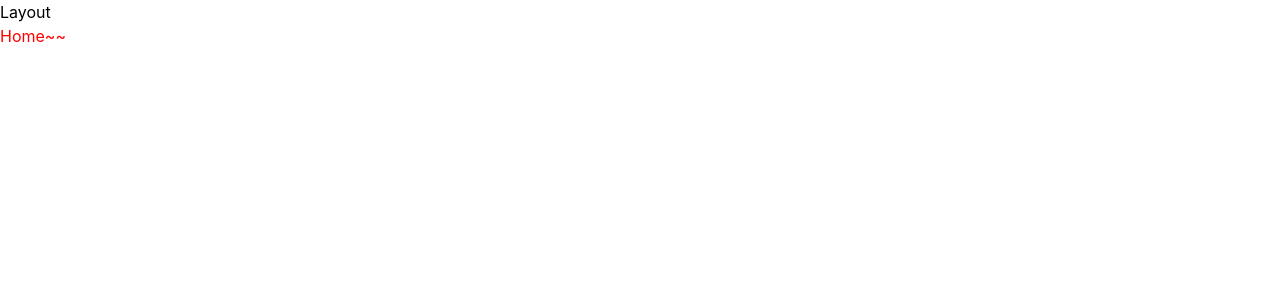
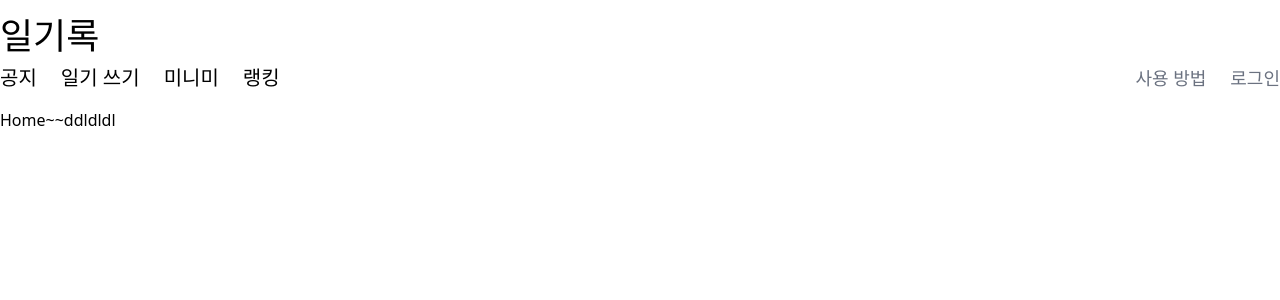
Before and after one commit to ilgilog/-ilgilog-fe, a React (Create React App) app: page /home in a window 1280 px wide. Shown: the top 300 px of the page. Built offline with nearby package versions, Linux system fonts and the light colour scheme.

Commit message:
feat: 공통 Header 구현

```diff
--- a/public/index.html
+++ b/public/index.html
@@ -10,34 +10,11 @@
       content="Web site created using create-react-app"
     />
     <link rel="apple-touch-icon" href="%PUBLIC_URL%/logo192.png" />
-    <!--
-      manifest.json provides metadata used when your web app is installed on a
-      user's mobile device or desktop. See https://developers.google.com/web/fundamentals/web-app-manifest/
-    -->
     <link rel="manifest" href="%PUBLIC_URL%/manifest.json" />
-    <!--
-      Notice the use of %PUBLIC_URL% in the tags above.
-      It will be replaced with the URL of the `public` folder during the build.
-      Only files inside the `public` folder can be referenced from the HTML.
-
-      Unlike "/favicon.ico" or "favicon.ico", "%PUBLIC_URL%/favicon.ico" will
-      work correctly both with client-side routing and a non-root public URL.
-      Learn how to configure a non-root public URL by running `npm run build`.
-    -->
-    <title>일기록</title>
+    <title>일기록 - 일기 쓰고 집 꾸미기</title>
   </head>
   <body>
     <noscript>You need to enable JavaScript to run this app.</noscript>
     <div id="root"></div>
-    <!--
-      This HTML file is a template.
-      If you open it directly in the browser, you will see an empty page.
-
-      You can add webfonts, meta tags, or analytics to this file.
-      The build step will place the bundled scripts into the <body> tag.
-
-      To begin the development, run `npm start` or `yarn start`.
-      To create a production bundle, use `npm run build` or `yarn build`.
-    -->
   </body>
 </html>
--- a/src/App.tsx
+++ b/src/App.tsx
@@ -2,6 +2,7 @@ import React from 'react';
 import { Router } from 'route/Router';
 
 export const App = () => {
+
   return (
     <>
       <Router />
--- /dev/null
+++ b/src/components/home/Diary.tsx
@@ -0,0 +1,7 @@
+export const Diary = () => {
+    return(
+        <div>
+
+        </div>
+    )
+}
--- /dev/null
+++ b/src/components/layout/Header.tsx
@@ -0,0 +1,11 @@
+import { Logo } from "./Logo"
+import { Menu } from "./Menu"
+
+export const Header = () => {
+    return(
+        <div className="flex flex-wrap flex-1 max-w-[1280px] min-w-[1280px] my-4" >
+            <Logo />
+            <Menu />
+        </div>
+    )
+}
--- /dev/null
+++ b/src/components/layout/Logo.tsx
@@ -0,0 +1,14 @@
+import { useNavigate } from "react-router-dom"
+
+export const Logo = () => {
+
+    let navigate = useNavigate();
+
+    const handleClick = () => {
+        navigate("/home");
+    }
+
+    return(
+        <h1 onClick={handleClick} className="w-full mb-2 text-4xl cursor-pointer">일기록</h1>
+    )
+}
--- /dev/null
+++ b/src/components/layout/Menu.tsx
@@ -0,0 +1,35 @@
+import { Link } from "react-router-dom"
+
+export const Menu = () => {
+
+    const menuList = [
+        {name: "공지", link: "/home"},
+        {name: "일기 쓰기", link: "/home"},
+        {name: "미니미", link: "/home"},
+        {name: "랭킹", link: "/home"},
+    ]
+    const subMenuList = [
+        {name: "사용 방법", link: "/home"},
+        {name: "로그인", link: "/home"},
+        // {name: "내 정보", link: "/home"},
+    ]
+
+    return(
+        <div className="flex justify-between w-full">
+            <nav>
+                {menuList?.map((menu) => (
+                    <Link to={`${menu?.link}`} className="px-3 first:pl-0 text-xl hover:font-black" >
+                        {menu?.name}
+                    </Link>
+                ))}
+            </nav>
+            <nav>
+                {subMenuList?.map((menu) => (
+                    <Link to={`${menu?.link}`} className="px-3 last:pr-0 text-lg text-gray-500 hover:font-black hover:text-gray-800" >
+                        {menu?.name}
+                    </Link>
+                ))}
+            </nav>
+        </div>
+    )
+}
--- a/src/index.css
+++ b/src/index.css
@@ -1,17 +1,4 @@
 @tailwind base;
 @tailwind components;
 @tailwind utilities;
-
-body {
-  margin: 0;
-  font-family: -apple-system, BlinkMacSystemFont, 'Segoe UI', 'Roboto', 'Oxygen',
-    'Ubuntu', 'Cantarell', 'Fira Sans', 'Droid Sans', 'Helvetica Neue',
-    sans-serif;
-  -webkit-font-smoothing: antialiased;
-  -moz-osx-font-smoothing: grayscale;
-}
-
-code {
-  font-family: source-code-pro, Menlo, Monaco, Consolas, 'Courier New',
-    monospace;
-}
+@import "./styles/reset.css";
--- a/src/pages/Home.tsx
+++ b/src/pages/Home.tsx
@@ -2,8 +2,8 @@ import React from "react";
 
 export const Home = () => {
     return(
-        <div className="text-primary">
-            Home~~
+        <div>
+            Home~~ddldldl
         </div>
     )
 }
--- a/src/pages/Layout.tsx
+++ b/src/pages/Layout.tsx
@@ -1,11 +1,22 @@
-import React from "react";
-import { Outlet } from "react-router-dom";
+import { Header } from "components/layout/Header";
+import React, { useEffect } from "react";
+import { Outlet, useNavigate } from "react-router-dom";
 
 export const Layout = () => {
+
+    let navigate = useNavigate();
+
+    useEffect(() => {
+        // 페이지 분기처리
+        navigate("/home");
+    }, [navigate]);
+
     return(
-        <div>
-            Layout
-            <Outlet />
+        <div className="flex flex-wrap justify-center">
+            <Header />
+            <div className="max-w-[1280px] min-w-[1280px] flex-1">
+                <Outlet />
+            </div>
         </div>
     )
 }
--- /dev/null
+++ b/src/styles/reset.css
@@ -0,0 +1,59 @@
+@font-face {
+  font-family: 'UhBeemysen';
+  src: url('../assets/fonts/UhBee-mysen.ttf') format('truetype');
+  font-weight: normal;
+  font-style: normal;
+}
+@font-face {
+  font-family: 'OnGle';
+  src: url('../assets/fonts/ongle.ttf') format('truetype');
+  font-weight: normal;
+  font-style: normal;
+}
+
+html, body, div, span, applet, object, iframe,
+h1, h2, h3, h4, h5, h6, p, blockquote, pre,
+a, abbr, acronym, address, big, cite, code,
+del, dfn, em, img, ins, kbd, q, s, samp,
+small, strike, strong, sub, sup, tt, var,
+b, u, i, center,
+dl, dt, dd, ol, ul, li,
+fieldset, form, label, legend,
+table, caption, tbody, tfoot, thead, tr, th, td,
+article, aside, canvas, details, embed,
+figure, figcaption, footer, header, hgroup,
+menu, nav, output, ruby, section, summary,
+time, mark, audio, video {
+	margin: 0;
+	padding: 0;
+	border: 0;
+	vertical-align: baseline;
+}
+/* HTML5 display-role reset for older browsers */
+article, aside, details, figcaption, figure,
+footer, header, hgroup, menu, nav, section {
+	display: block;
+}
+body {
+	line-height: 1;
+}
+ol, ul {
+	list-style: none;
+}
+blockquote, q {
+	quotes: none;
+}
+blockquote:before, blockquote:after,
+q:before, q:after {
+	content: '';
+	content: none;
+}
+table {
+	border-collapse: collapse;
+	border-spacing: 0;
+}
+* {
+  font-family: "OnGle";
+  box-sizing: border-box;
+  font-size: 18px;
+}
--- a/tailwind.config.js
+++ b/tailwind.config.js
@@ -6,8 +6,10 @@ module.exports = {
     extend: {
       colors: {
         primary: {
-          DEFAULT: "#f00",
-          1: "blue"
+          DEFAULT: "#c7bedd",
+          1: "#cab1cb",
+          2: "#d0c8e6",
+          3: "#beb8cd"
         }
       }
     },
```
Also changed, not shown: src/styles/App.css (deleted, +0 -38 lines), src/assets/fonts/UhBee-mysen.ttf (added), 1 other file (tests, documents, lock files or other folders).
